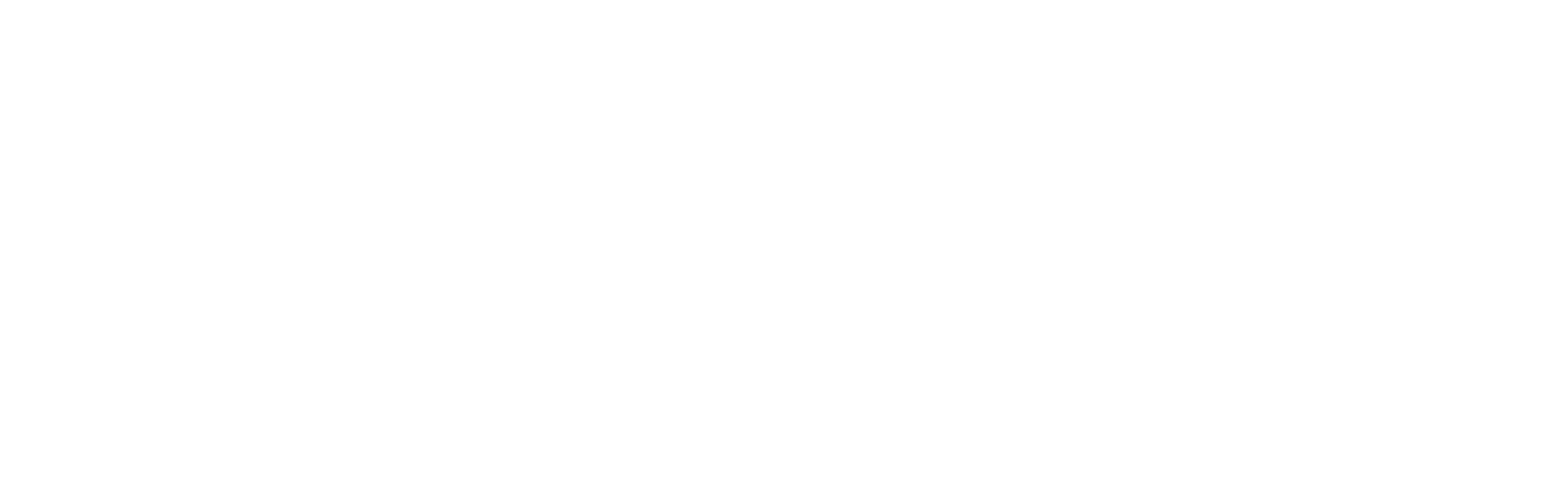
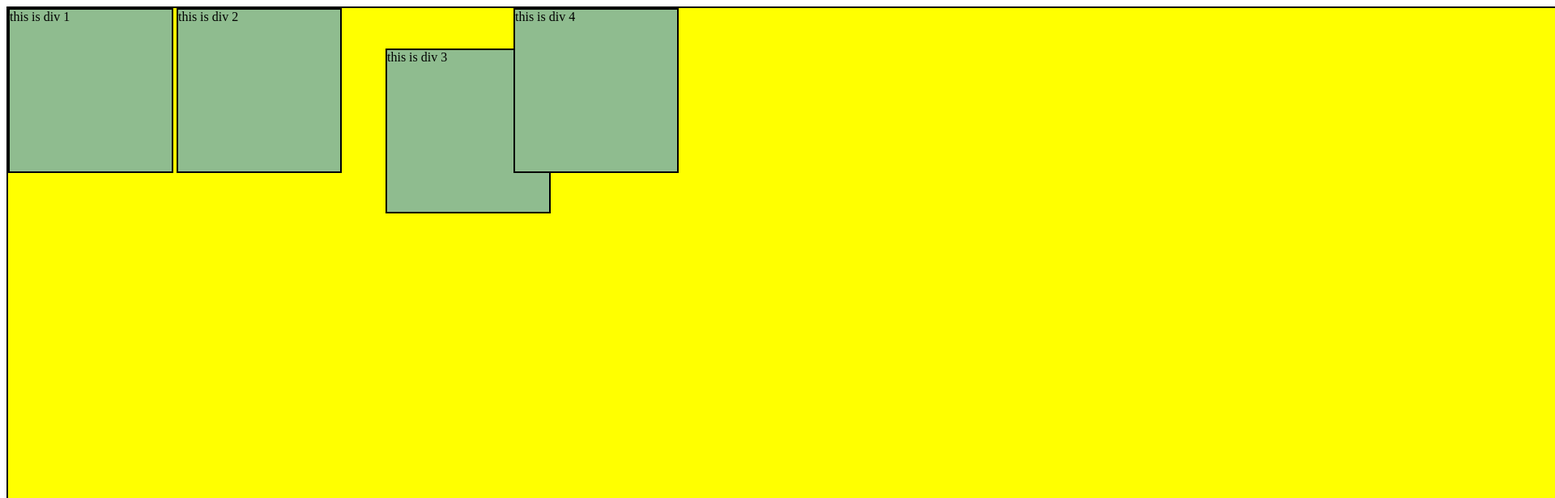
Before and after one commit to Sa24miksha/WebDevelopmentCodeHelp, a plain HTML site: page lovebabbarwebd/CSS(II)/position/position.html in a window 1280 px wide. Shown: the top 616 px of the page at 81% size, 1920 px wide, since content can reach past the window. Drawn offline with Linux system fonts and the light colour scheme.

Commit message:
Add files via upload

```diff
--- a/lovebabbarwebd/CSS(II)/position/position.html
+++ b/lovebabbarwebd/CSS(II)/position/position.html
@@ -4,10 +4,53 @@
     <meta charset="UTF-8">
     <meta http-equiv="X-UA-Compatible" content="IE=edge">
     <meta name="viewport" content="width=device-width, initial-scale=1.0">
-    <title>Position </title>
+    <title>Position</title>
     <link rel="stylesheet" href="style.css">
 </head>
 <body>
 
+    <!-- ************************** STATIC POSITIONING ******************** -->
+    <!-- static positioning :- by default positioning of an html it will show will be arranged as it has been coded -->
+
+    <!-- <h1>this is my heading</h1>
+    <p>this is a para</p>
+    <h2>this is my second heading</h2>
+    <p>thisis my second para</p> -->
+
+     <!-- ************************** RELATIVE  POSITIONING ******************** -->
+
+    <!-- relative positioning :- top, left rigth , bottom ye sab properties ka use kar k box ko ya apne itam ko shift karne ko what we call relative positioning  -->
+
+
+    <!-- case 1 :-  -->
+    <!-- <div class="Box">this is my box</div> -->
+
+<!-- case 2:-  -->
+<!-- <div class="Box" id="Box1">this is div 1</div>
+<div class="Box" id="Box2">this is div 2</div>
+<div class="Box" id="Box3">this is div 3</div>
+<div class="Box" id="Box4">this is div 4</div> -->
+
+ <!-- ************************** FIXED  POSITIONING ******************** -->
+
+ <!-- an element with fixed positioning is relative to viewport , which means it always stayin in the same place even if yhe page is scrolled. The top , right , bottom and left properties are used to position the element  -->
+
+ <div class="wrapper">
+
+<div class="Box" id="Box1">this is div 1</div>
+<div class="Box" id="Box2">this is div 2</div>
+<div class="Box" id="Box3">this is div 3</div>
+<div class="Box" id="Box4">this is div 4</div>
+
+ </div>
+
+  <!-- ************************** ABSOLUTE  POSITIONING ******************** -->
+
+  <!-- An element with position : absolute ; is positioned relative to the nearest positioned ancestor (instead of positioned relative to the viewport , like fixed)  -->
+
+    <!-- ************************** STICKEY  POSITIONING ******************** -->
+
+    <!-- sticky positioning toggles between the two position that is relative and fixed  -->
+
 </body>
 </html>
--- a/lovebabbarwebd/CSS(II)/position/style.css
+++ b/lovebabbarwebd/CSS(II)/position/style.css
@@ -0,0 +1,40 @@
+/*UNDERSTANDING STATIC POSITION */
+
+/*p{
+    /* <!-- static positioning :- by default positioning of an html it will show will be arranged as it has been coded --> */
+
+    /* position: static; */
+
+/* }  */
+
+/*UNDERSTANDING RELATIVE POSITIONING*/
+ /* relative positioning :- top, left rigth , bottom ye sab properties ka use kar k box ko ya apne itam ko shift karne ko what we call relative positioning  */
+
+div{
+display: inline-block; /*on a same line with the given properties*/
+border: 2px solid black;
+width: 200px;
+height: 200px;
+background-color: darkseagreen;
+}
+
+#Box3{
+    position: relative;
+    top:50px;
+    left:50px;
+}
+
+/* #Box1{
+    position: fixed;
+} */
+.wrapper{
+    width: 1000vh;
+    height: 2000px;
+    background-color: yellow;
+
+}
+
+#Box4{
+    position: sticky;
+    top: 0px;
+}
```
